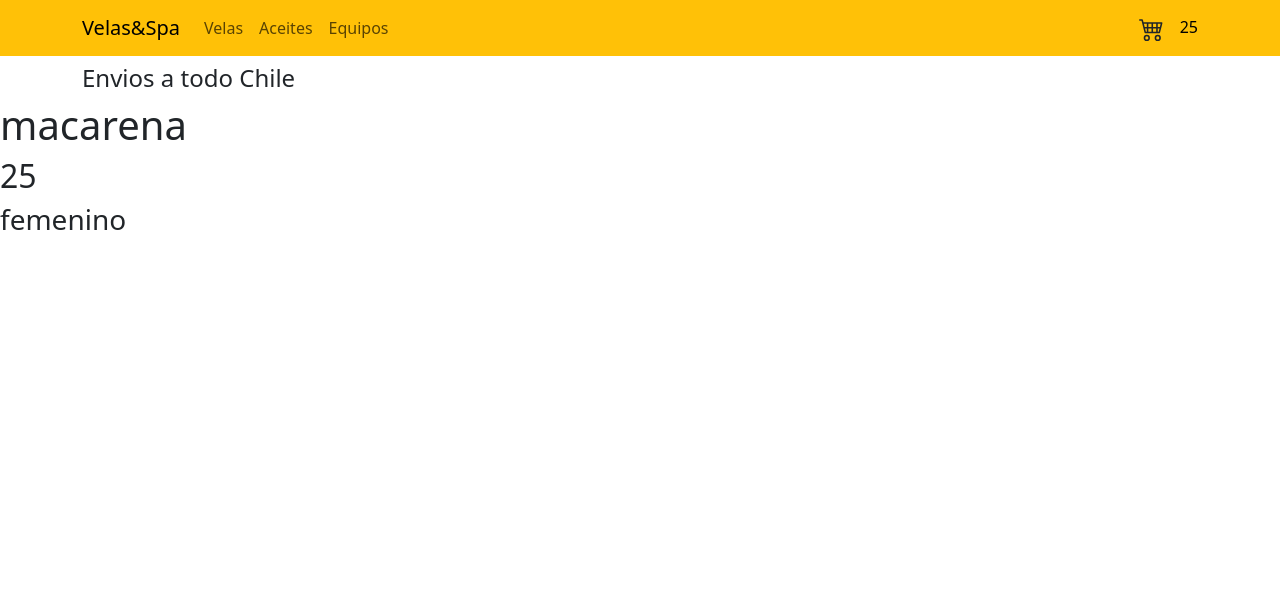
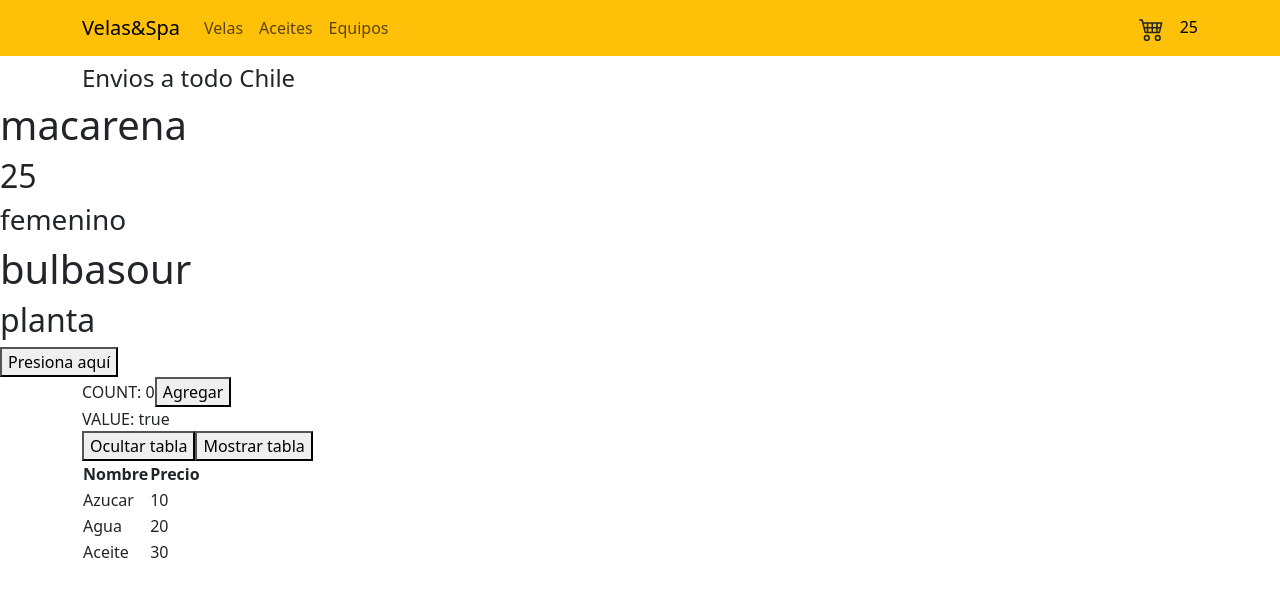
Before and after one commit to JJosueMachado/primeraEntregaReact, a React (Vite) app: page / in a window 1280 px wide. Shown: the top 596 px of the page. Built offline with nearby package versions, Linux system fonts and the light colour scheme.

Commit message:
Aprendiendo a usar hooks

```diff
--- a/src/App.jsx
+++ b/src/App.jsx
@@ -1,8 +1,10 @@
 import "bootstrap/dist/css/bootstrap.min.css";
 import "./App.css";
 import { Padre } from "./components/Padre";
+import { PropsCallback } from "./components/Padre";
 import { NavBar } from "./components/NavBar";
 import { ItemListContainer } from "./components/ItemListContainer";
+import State from "./components/State";
 
 function App() {
   return (
@@ -10,6 +12,8 @@ function App() {
       <NavBar />
       <ItemListContainer greeting={"Envios a todo Chile"} />
       <Padre />
+      <PropsCallback />
+      <State />
     </>
   );
 }
--- a/src/components/Hijo.jsx
+++ b/src/components/Hijo.jsx
@@ -7,3 +7,16 @@ export const Hijo = (props) => {
     </>
   );
 };
+
+export const Hijo2 = ({ pokemon, tipo }) => {
+  return (
+    <>
+      <h1>{pokemon}</h1>
+      <h2>{tipo}</h2>
+    </>
+  );
+};
+
+export const ChildCallback = ({ property }) => {
+  return <button onClick={property}>Presiona aquí</button>;
+};
--- a/src/components/Padre.jsx
+++ b/src/components/Padre.jsx
@@ -1,5 +1,20 @@
 import { Hijo } from "./Hijo";
+import { Hijo2 } from "./Hijo";
+import { ChildCallback } from "./Hijo";
 
 export const Padre = () => {
-  return <Hijo nombre="macarena" edad={25} sexo="femenino" />;
+  return (
+    <>
+      <Hijo nombre="macarena" edad={25} sexo="femenino" />
+      <Hijo2 pokemon="bulbasour" tipo="planta" />
+    </>
+  );
 };
+//PROPS CALL BACK:
+export const PropsCallback = () => {
+  const handleClick = () => alert("hello callback");
+
+  return <ChildCallback property={handleClick} />;
+};
+//HOOKS (Hay que importalos de react):
+//useState:
--- /dev/null
+++ b/src/components/State.jsx
@@ -0,0 +1,42 @@
+import { useState } from "react";
+
+import { Table } from "./Table";
+
+export const listaOriginalProductos = [
+  { nombre: "Azucar", precio: 10, id: 1 },
+  { nombre: "Agua", precio: 20, id: 2 },
+  { nombre: "Aceite", precio: 30, id: 3 },
+];
+
+function State() {
+  //nota:declarar los hooks lo mas arriba del componente.
+  //!    state    setter    argument (es el valor del estado en 1er render)
+  const [count, setCount] = useState(0);
+  const [showTable, setShowTable] = useState(true);
+
+  const handleButtonClose = () => setShowTable(false);
+  const handleButtonOpen = () => setShowTable(true);
+
+  return (
+    <div className="container">
+      <span>COUNT: {count}</span>
+      <button
+        onClick={() => {
+          setCount((prev) => prev + 1);
+        }}
+      >
+        Agregar
+      </button>
+      <br></br>
+      <span> VALUE: {JSON.stringify(showTable)}</span>
+      <br />
+      <button onClick={handleButtonClose}>Ocultar tabla </button>
+      <button onClick={handleButtonOpen}>Mostrar tabla </button>
+      <main>
+        {showTable && <Table listaOriginalProductos={listaOriginalProductos} />}
+      </main>
+    </div>
+  );
+}
+
+export default State;
--- /dev/null
+++ b/src/components/Table.jsx
@@ -0,0 +1,20 @@
+export const Table = (props) => {
+  return (
+    <table>
+      <thead>
+        <tr>
+          <th>Nombre</th>
+          <th>Precio</th>
+        </tr>
+      </thead>
+      <tbody>
+        {props.listaOriginalProductos.map((producto) => (
+          <tr key={producto.id}>
+            <td>{producto.nombre}</td>
+            <td>{producto.precio}</td>
+          </tr>
+        ))}
+      </tbody>
+    </table>
+  );
+};
```
